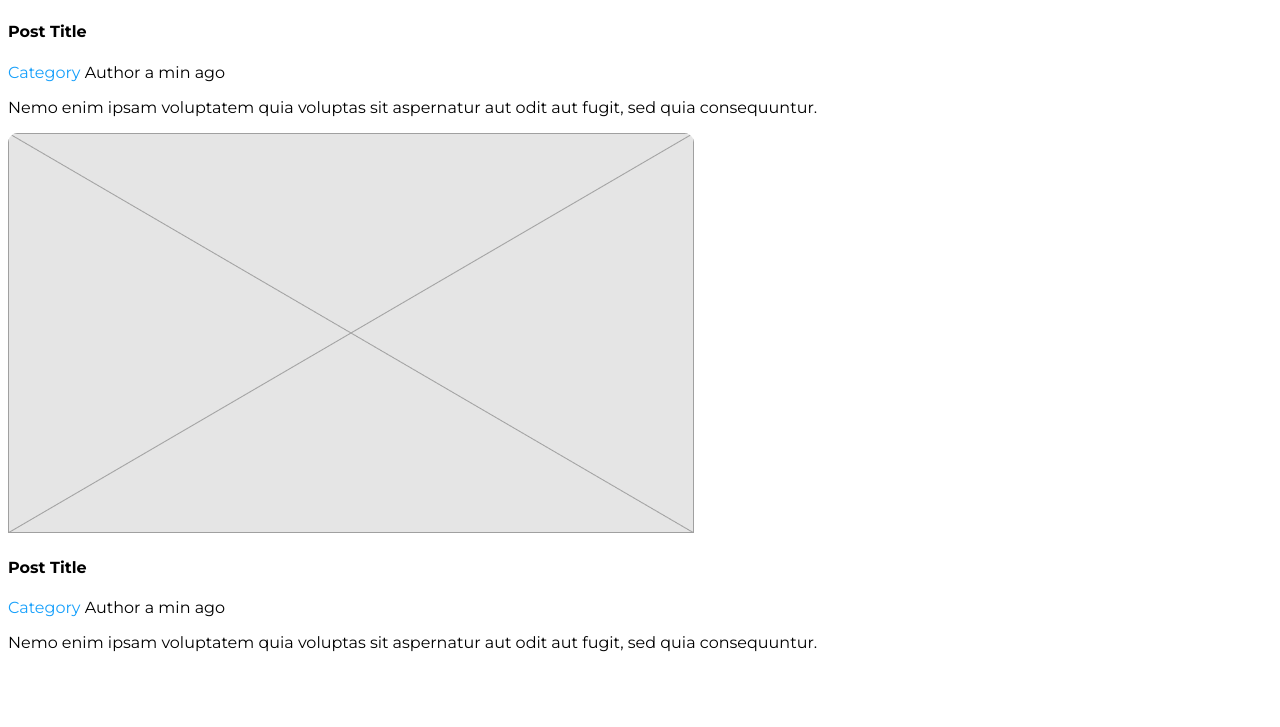
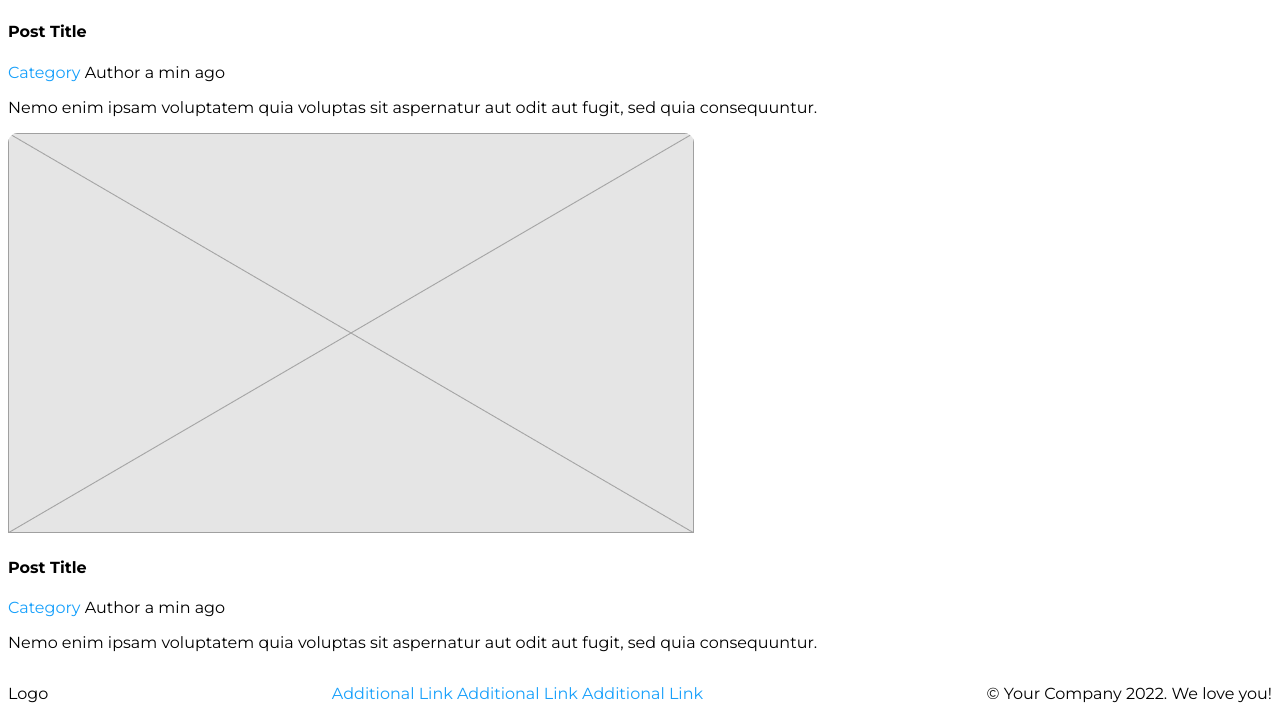
Before and after one commit to thaisgebel/BLOG-WIREFRAME, a plain HTML site: page index.html in a window 1280 px wide. Shown: the part 2235-2962 px from the top of the page. Before the commit the page ends 2903 px from the top, so only its background shows below. Drawn offline with Linux system fonts and the light colour scheme.

Commit message:
feat(footer): add footer structure

```diff
--- a/index.html
+++ b/index.html
@@ -91,5 +91,19 @@
         </div>
         </section>
     </main>
+    <footer>
+        <nav>
+        <div>
+            <p class="title-footer">Logo </p>
+        </div>
+        <div class="footer">
+            <a href=""> Additional Link </a>
+            <a href=""> Additional Link </a>
+            <a href=""> Additional Link </a>
+        </div>
+            <span>© Your Company 2022. We love you!</span>
+        </nav>
+    </footer>
+
 </body>
 </html>
```
